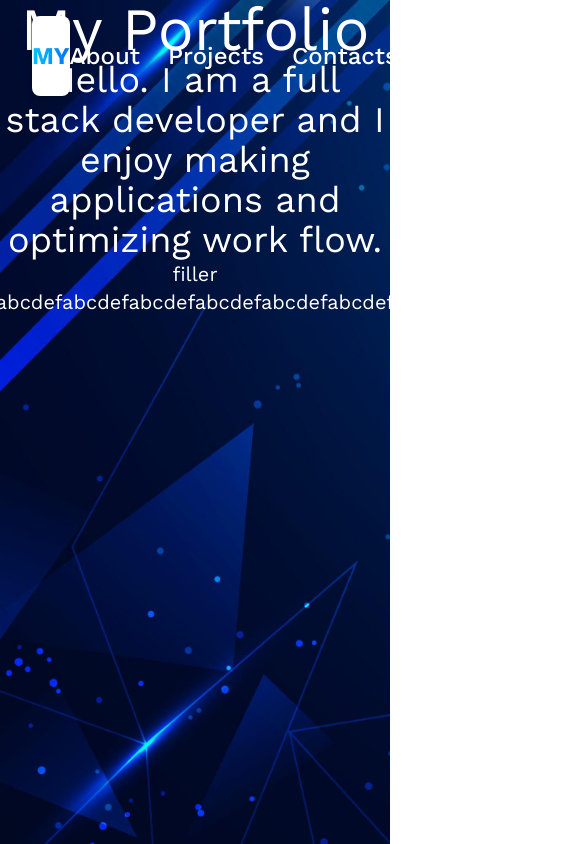
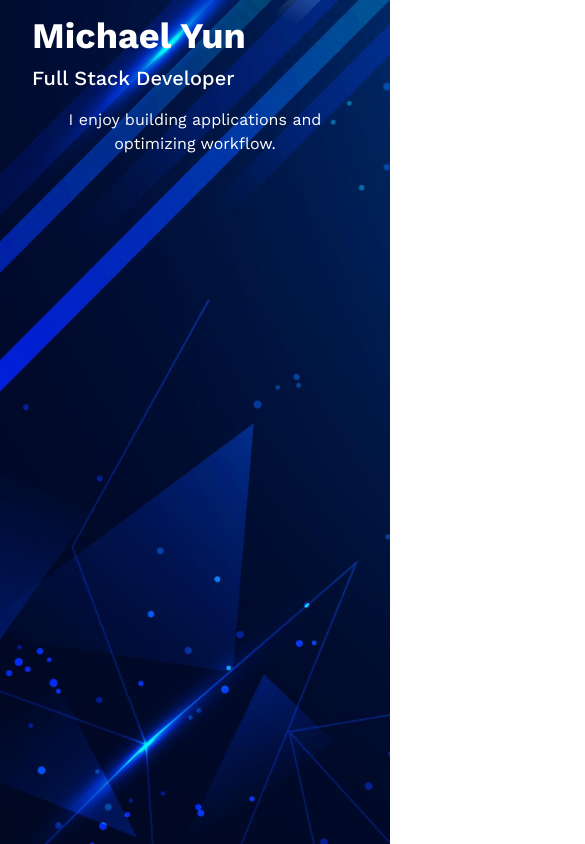
Before and after one commit to myun11/personal_website, a React (Vite) app: page / in a window 390 px wide. Shown: the top 844 px of the page, 585 px wide, since content can reach past the window. Built offline with nearby package versions, Linux system fonts and the light colour scheme.

Commit message:
Started on mobile first feature

```diff
--- a/src/App.jsx
+++ b/src/App.jsx
@@ -10,20 +10,31 @@ import Navbar from './components/Navbar';
 const App = () => {
 
   return (
-    <main className='bg-slate-300/20 bg-vector bg-cover w-full h-screen relative'>
-      <Router>
+    <main className="bg-vector bg-cover w-screen h-screen relative">
+      <div className="">
+        <div className="flex flex-col justify-center items-start text-white px-8 py-4">
+          <h1 className="text-4xl font-bold">Michael Yun</h1>
+          <h2 className="text-xl font-medium mt-2">Full Stack Developer</h2>
+          <p className="text-base mt-4">
+            I enjoy building applications and optimizing workflow.
+          </p>
+        </div>
+        <div>
+          {/* <Router>
             <Navbar />
             <Routes>
               <Route path="/" element={<Home2/>} />
-            {/*  */}
+
               <Route path="/about" element={<About/>} />
-            {/* personal info, my timeline, undergrad, future prospects, current interests,*/}
+
               <Route path="/projects" element={<Projects/>} />
-            {/* gallery of projects */}
+
               <Route path="/contacts" element={<Contacts/>} />
-            {/* linkedin, github, email, insta */}
+
             </Routes>
-      </Router>
+          </Router> */}
+        </div>
+      </div>
     </main>
   )
 }
```
Lines whose indentation alone changed are shown as unchanged.
